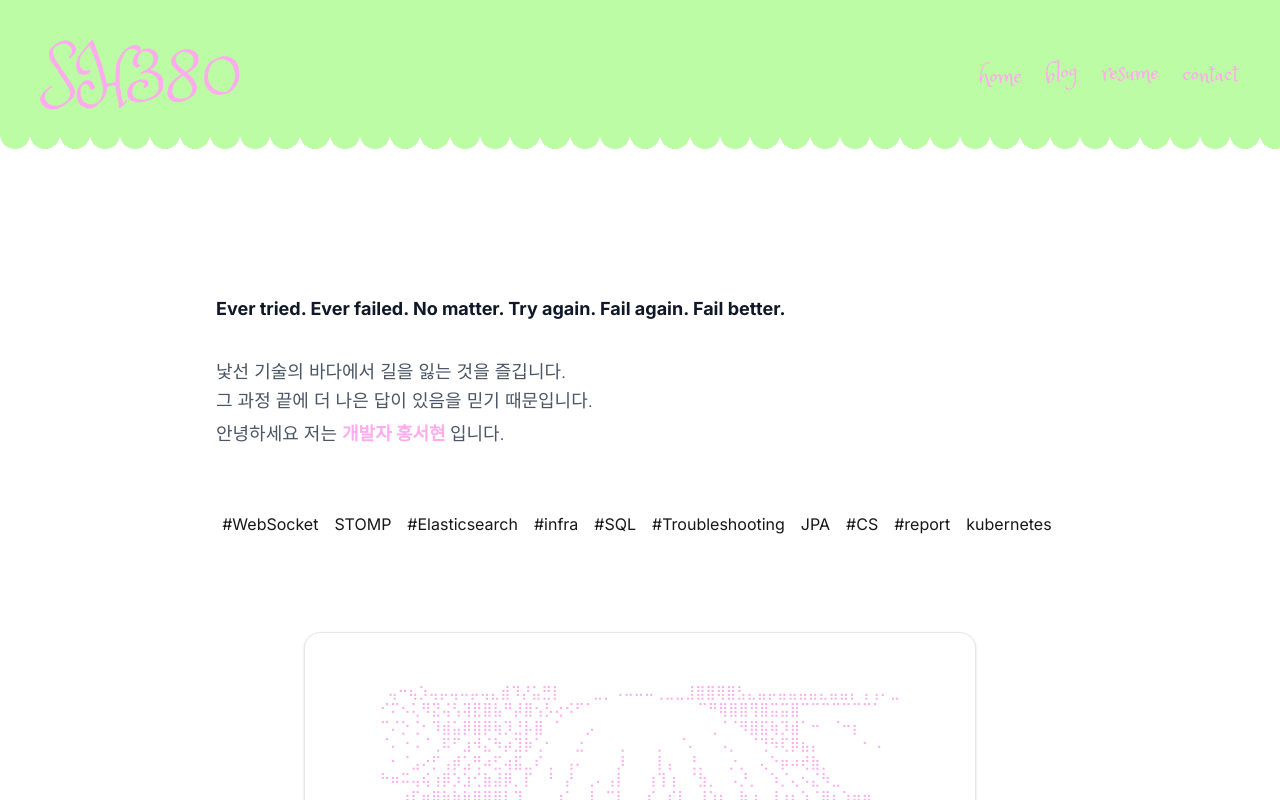
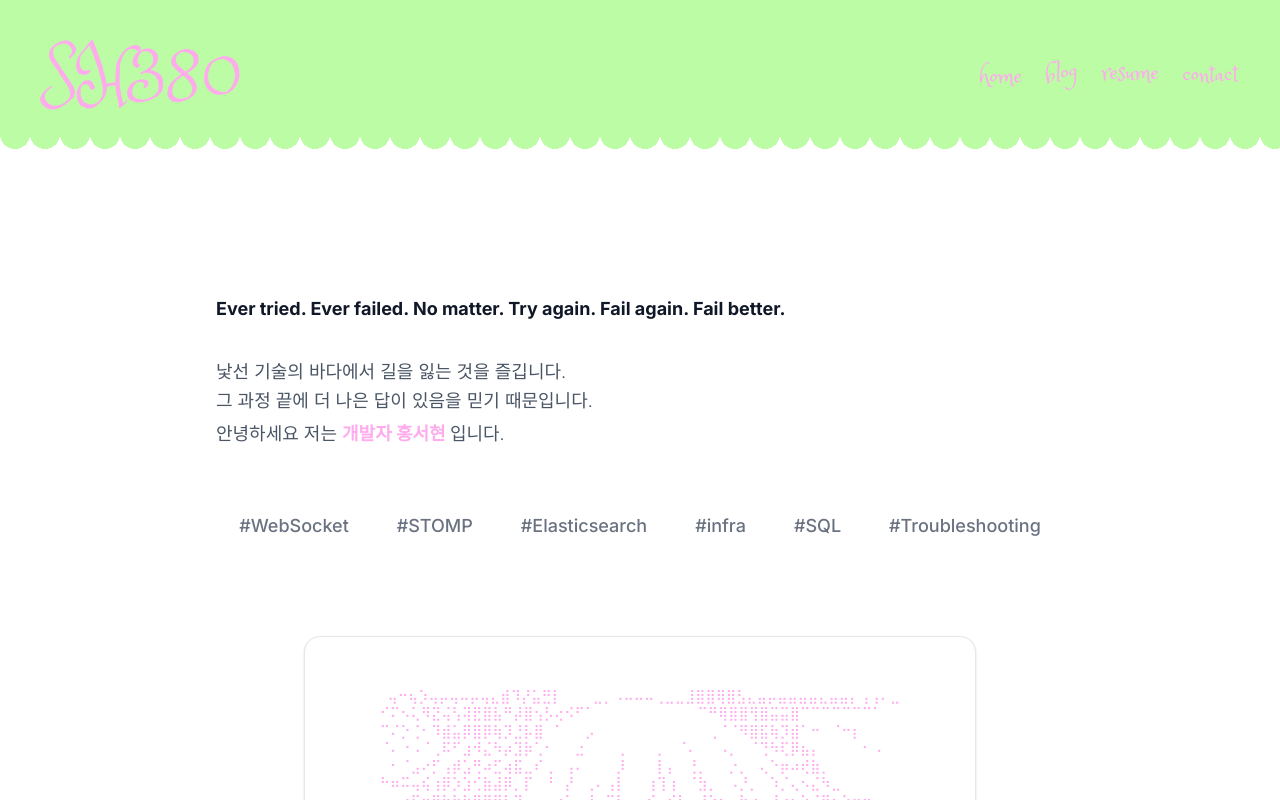
Before and after one commit to SH38038038/SH380, a Next.js app: page / in a window 1280 px wide. Shown: the top 800 px of the page. Built offline with nearby package versions, Linux system fonts and the light colour scheme.

Commit message:
tag update

```diff
--- a/src/app/page.tsx
+++ b/src/app/page.tsx
@@ -105,29 +105,34 @@ function TagList({
   tags: string[];
   "aria-hidden"?: boolean;
 }) {
+  const formatTag = (tag: string) => {
+    return tag.startsWith('#') ? tag : `#${tag}`;
+  };
+
   return (
     <div
-      className="flex items-center gap-4 mx-2"
+      className="flex items-center" // gap-4 제거 (아이템 자체 여백 mx-6로 조절)
       aria-hidden={ariaHidden}
     >
       {tags.length > 0
         ? tags.map((tag, index) => (
-            // src/app/page.tsx 의 TagList 컴포넌트 내부
-
             <Link
-            key={`${tag}-${ariaHidden ? 'dup' : 'orig'}-${index}`}
-            // 1. href 수정: 태그 이름을 URL 경로로 보냅니다.
-            // encodeURIComponent는 한글이나 특수문자(# 등)를 URL에서도 안전하게 처리해줍니다.
-            href={`/tag/${encodeURIComponent(tag)}`}
-            className="..." // 기존 클래스 유지
+              key={`${tag}-${ariaHidden ? 'dup' : 'orig'}-${index}`}
+              href={`/tag/${encodeURIComponent(tag)}`}
+              // ✨ 스타일 수정 포인트:
+              // 1. 테두리(border), 배경(bg), 둥글기(rounded) 모두 제거
+              // 2. mx-6: 글자 사이 간격을 넓게 줌
+              // 3. text-gray-500: 기본 회색 -> hover시 진한 검정(text-gray-900)
+              className="mx-6 text-lg font-medium text-gray-500 whitespace-nowrap hover:text-gray-900 transition-colors"
             >
-            {tag}
+              {formatTag(tag)}
             </Link>
           ))
-        : ["#Springboot", "#Java", "#Next.js"].map((tag, index) => (
+        : // 데이터 없을 때 보여줄 예시 태그들도 동일하게 스타일 맞춤
+          ["#Springboot", "#Java", "#Next.js"].map((tag, index) => (
             <span
               key={`${tag}-${index}`}
-              className="px-5 py-2 whitespace-nowrap border border-gray-200 rounded-full text-gray-400 text-lg"
+              className="mx-6 text-lg font-medium text-gray-400 whitespace-nowrap"
             >
               {tag}
             </span>
--- a/tailwind.config.ts
+++ b/tailwind.config.ts
@@ -15,7 +15,7 @@ const config: Config = {
       keyframes: {
         'infinite-scroll': {
           from: { transform: 'translateX(0)' },
-          to: { transform: 'translateX(-100%)' },
+          to: { transform: 'translateX(-50%)' },
         },
       },
       fontFamily: {
```
